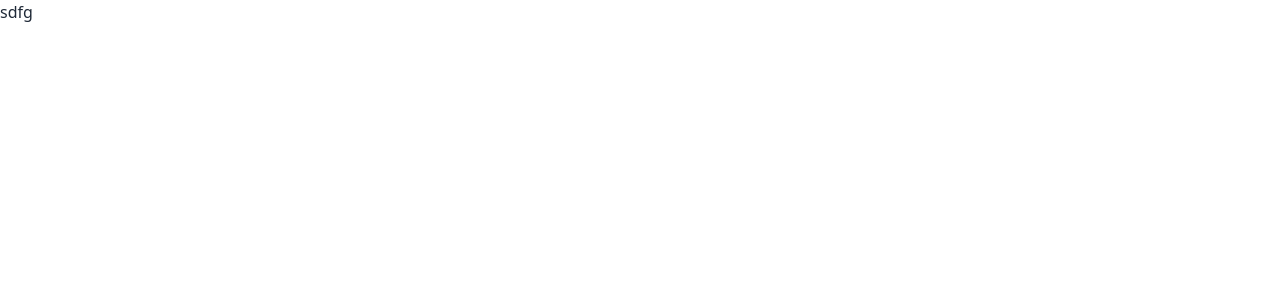
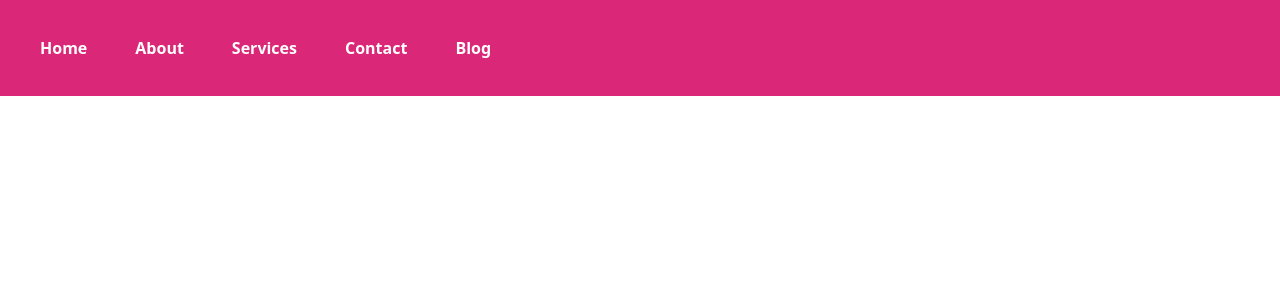
Before and after one commit to HabiburRahman02/responsive-navbar, a React (Vite) app: page / in a window 1280 px wide. Shown: the top 300 px of the page. Built offline with nearby package versions, Linux system fonts and the light colour scheme.

Commit message:
create a responsive navbar

```diff
--- a/package.json
+++ b/package.json
@@ -11,7 +11,8 @@
   },
   "dependencies": {
     "react": "^18.3.1",
-    "react-dom": "^18.3.1"
+    "react-dom": "^18.3.1",
+    "react-icons": "^5.3.0"
   },
   "devDependencies": {
     "@eslint/js": "^9.13.0",
--- /dev/null
+++ b/src/components/LinkItem/LinkItem.jsx
@@ -0,0 +1,11 @@
+
+
+const LinkItem = ({ route }) => {
+    return (
+        <li className="font-semibold my-2">
+            <a href={route.route}>{route.name}</a>
+        </li>
+    );
+};
+
+export default LinkItem;
--- a/src/components/Navbar/Navbar.jsx
+++ b/src/components/Navbar/Navbar.jsx
@@ -1,9 +1,36 @@
+import { useState } from "react";
+import LinkItem from "../LinkItem/LinkItem";
+import { FaBars } from "react-icons/fa6";
+import { IoClose } from "react-icons/io5";
 
 const Navbar = () => {
+    const [isOpen, setIsOpen] = useState(false);
+
+    const routes = [
+        { id: 1, name: "Home", route: "/" },
+        { id: 2, name: "About", route: "/about" },
+        { id: 3, name: "Services", route: "/services" },
+        { id: 4, name: "Contact", route: "/contact" },
+        { id: 5, name: "Blog", route: "/blog" }
+    ];
+
+
     return (
-        <div>
-            sdfg
-        </div>
+        <nav className="bg-pink-600 text-white p-4">
+            <div className="md:hidden" onClick={() => setIsOpen(!isOpen)}>
+                {
+                    isOpen ? <IoClose className="text-3xl"></IoClose> : <FaBars className="text-3xl"></FaBars>
+                }
+            </div>
+            <ul className={`md:flex gap-12 ${isOpen ? 'top-14' : '-top-60'} absolute left-0 md:static bg-pink-600 px-6 py-3 duration-1000 mx-auto text-center w-full`}>
+                {
+                    routes.map(route => <LinkItem
+                        key={route.id}
+                        route={route}
+                    ></LinkItem>)
+                }
+            </ul>
+        </nav>
     );
 };
 
```
Also changed, not shown: 1 other file (tests, documents, lock files or other folders).
